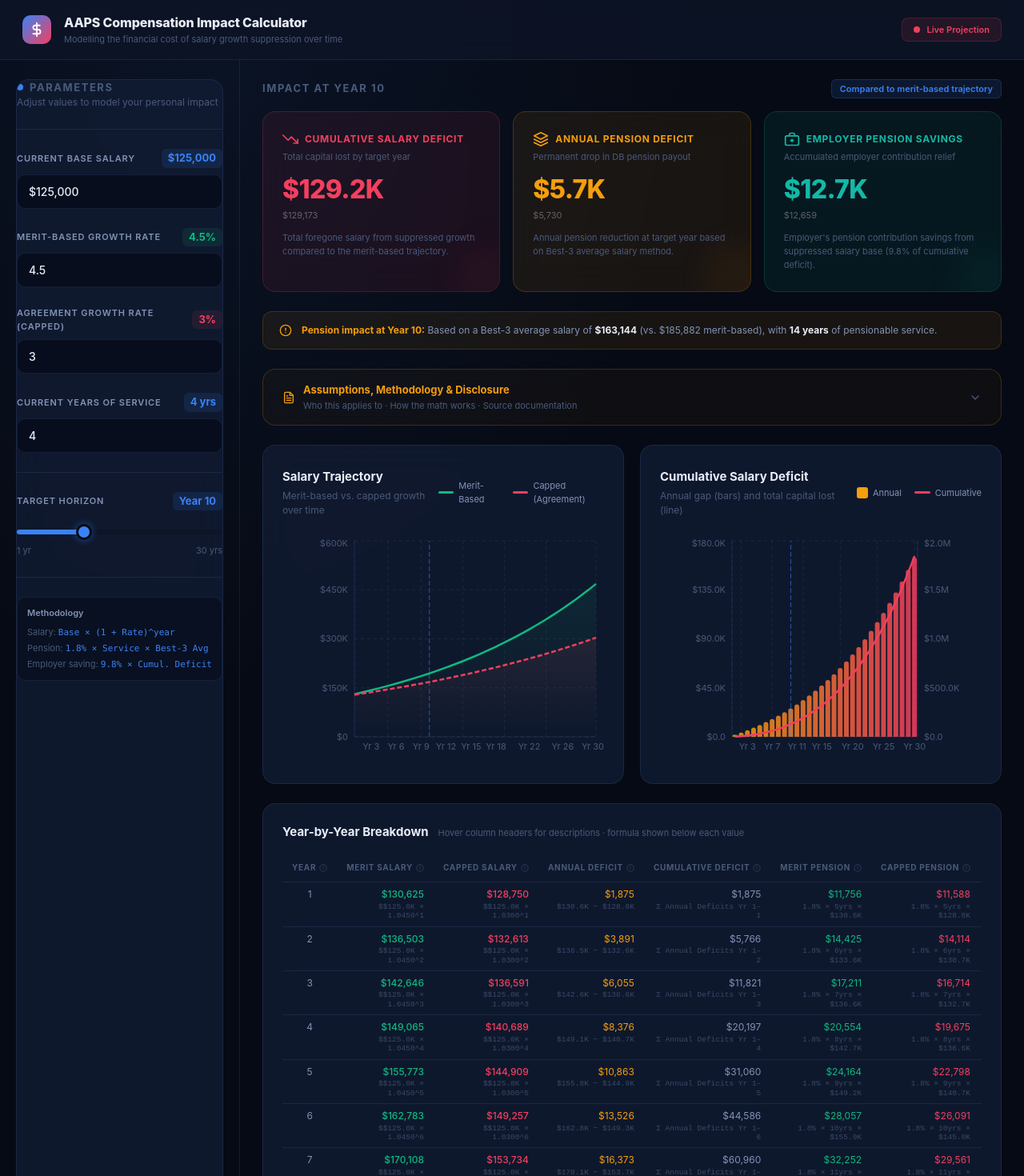
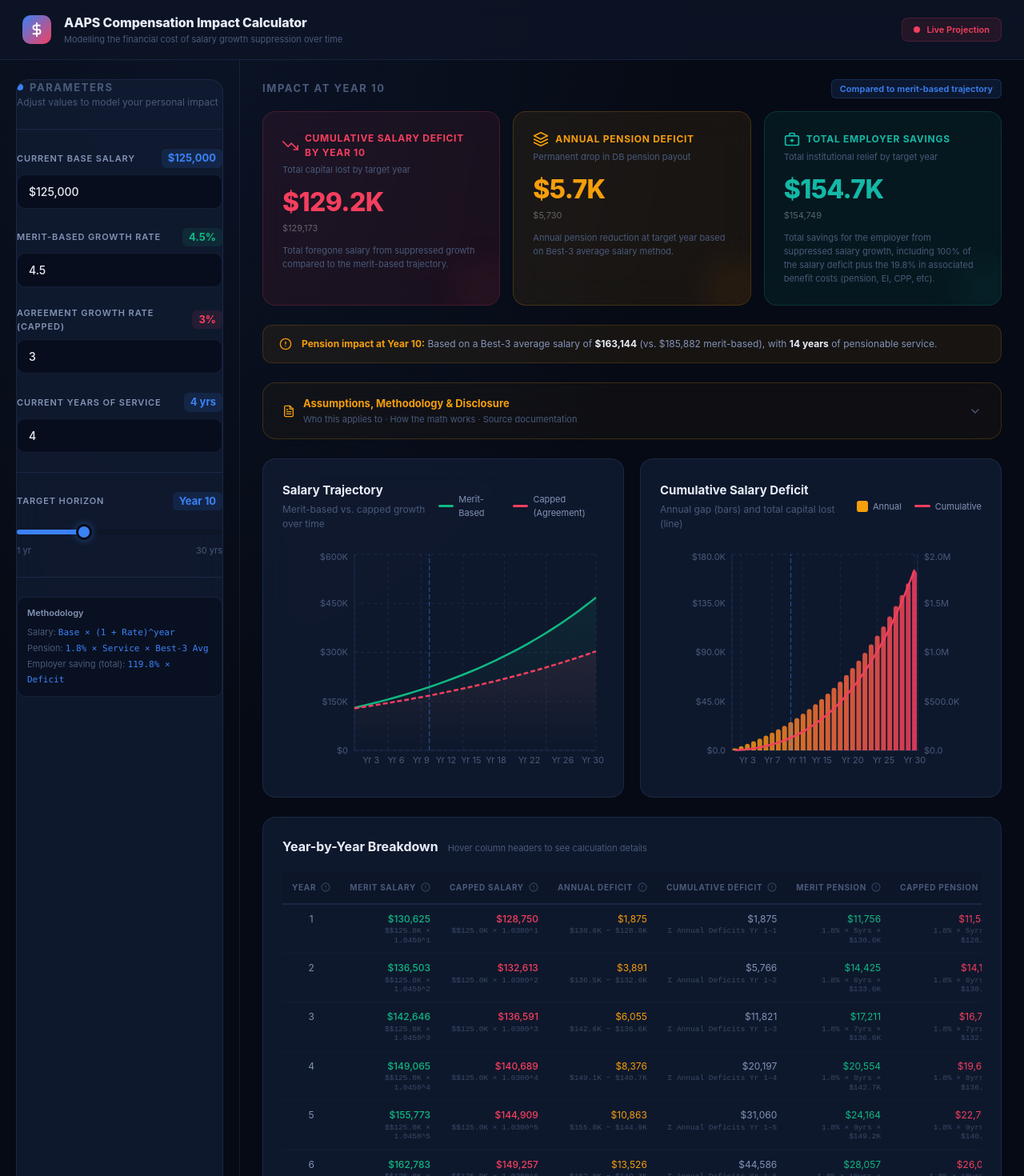
Before and after one commit to justin0022/aaps-tentative-agreement-cost, a React (Vite) app: page / in a window 1280 px wide. Shown: the top 1470 px of the page at 80% size. Built offline with nearby package versions, Linux system fonts and the light colour scheme.

Commit message:
feat: update employer savings calculation to include full benefit load and distinguish between annual and cumulative totals.

```diff
--- a/src/components/AssumptionsDisclosure.jsx
+++ b/src/components/AssumptionsDisclosure.jsx
@@ -219,8 +219,13 @@
                 accent="#f43f5e"
               />
               <FormulaRow
-                label="Employer pension savings"
-                formula="9.8% × Cumulative Salary Deficit"
+                label="Employer benefit load"
+                formula="19.8% (9.8% Pension + ~10% Benefits)"
+                accent="var(--accent-teal)"
+              />
+              <FormulaRow
+                label="Total employer savings"
+                formula="119.8% × Cumulative Salary Deficit"
                 accent="var(--accent-teal)"
               />
 
@@ -230,8 +235,8 @@
               </p>
 
               <p style={{ marginTop: 10 }}>
-                <strong style={{ color: 'var(--text-primary)' }}>Employer Savings Rate:</strong>{' '}
-                The 9.8% rate represents the employer's pension contribution rate applied to the suppressed salary base, quantifying the institutional savings that result directly from capped merit increases.
+                <strong style={{ color: 'var(--text-primary)' }}>Total Employer Savings:</strong>{' '}
+                This represents the total institutional relief gained by the employer. It includes 100% of the salary deficit (money they would have paid you) <strong>plus</strong> the 19.8% in associated payroll costs (9.8% pension + ~10% other benefits) that they also avoided paying.
               </p>
             </Section>
 
--- a/src/components/InputPanel.jsx
+++ b/src/components/InputPanel.jsx
@@ -174,7 +174,7 @@
         <p style={{ fontWeight: 600, color: 'var(--text-secondary)', marginBottom: 6 }}>Methodology</p>
         <p>Salary: <code style={{ color: 'var(--accent-blue)' }}>Base × (1 + Rate)^year</code></p>
         <p>Pension: <code style={{ color: 'var(--accent-blue)' }}>1.8% × Service × Best‑3 Avg</code></p>
-        <p>Employer saving: <code style={{ color: 'var(--accent-blue)' }}>9.8% × Cumul. Deficit</code></p>
+        <p>Employer saving (total): <code style={{ color: 'var(--accent-blue)' }}>119.8% × Deficit</code></p>
       </div>
     </aside>
   );
--- a/src/components/ProjectionTable.jsx
+++ b/src/components/ProjectionTable.jsx
@@ -118,10 +118,10 @@
     key: 'employerSavings',
     label: 'Employer Savings',
     align: 'right',
-    tooltip: 'Cumulative amount the employer has saved on pension\ncontributions by suppressing salary growth.\n9.8% is the employer\'s pension contribution rate.\n\nFormula: 9.8% × Cumulative Salary Deficit',
+    tooltip: 'Total institutional savings in this specific year\nfrom suppressed salary growth. This includes the\nsalary itself (the deficit) + the 19.8% benefit load.\n\nFormula: 119.8% × Annual Deficit',
     value: (row) => row.employerSavings,
     formulaStr: (row) =>
-      `9.8% × ${fmtCompact(row.cumulativeSalaryDeficit)}`,
+      `119.8% × ${fmtCompact(row.annualDeficit)}`,
     color: () => '#14b8a6',
     fontWeight: () => 400,
   },
@@ -133,25 +133,27 @@
   return (
     <th
       style={{
-        padding: '10px 12px',
+        padding: '12px',
         textAlign: col.align,
         fontSize: 10,
         fontWeight: 700,
         letterSpacing: '0.07em',
         color: 'var(--text-muted)',
         textTransform: 'uppercase',
-        borderBottom: '1px solid var(--border)',
+        borderBottom: '2px solid var(--border)',
         whiteSpace: 'nowrap',
         position: 'relative',
         userSelect: 'none',
+        background: 'rgba(13,21,38,0.4)', // Slight header highlight
       }}
     >
       <span
+        title={col.tooltip} // Native fallback for maximum reliability
         data-col-tooltip={col.tooltip}
         style={{
           display: 'inline-flex',
           alignItems: 'center',
-          gap: 4,
+          gap: 6,
           cursor: 'help',
         }}
         className="col-tooltip-trigger"
@@ -159,15 +161,15 @@
         {col.label}
         {col.tooltip && (
           <svg
-            width="10"
-            height="10"
+            width="12"
+            height="12"
             viewBox="0 0 24 24"
             fill="none"
             stroke="currentColor"
             strokeWidth="2.5"
             strokeLinecap="round"
             strokeLinejoin="round"
-            style={{ opacity: 0.5, flexShrink: 0 }}
+            style={{ opacity: 0.6, flexShrink: 0 }}
           >
             <circle cx="12" cy="12" r="10" />
             <line x1="12" y1="8" x2="12" y2="12" />
@@ -193,11 +195,12 @@
   return (
     <td
       style={{
-        padding: '7px 12px',
+        padding: '10px 12px',
         textAlign: col.align,
         color,
         fontWeight: fw,
         verticalAlign: 'top',
+        borderBottom: '1px solid rgba(99,130,200,0.05)',
       }}
     >
       <div style={{ lineHeight: 1.3 }}>{displayText}</div>
@@ -221,17 +224,21 @@
 
 export default function ProjectionTable({ projections, inputs }) {
   return (
-    <div className="glass fade-up" style={{ padding: '24px', overflow: 'hidden' }}>
-      <div style={{ display: 'flex', alignItems: 'baseline', gap: 12, marginBottom: 16 }}>
-        <h3 style={{ fontSize: 15, fontWeight: 700, color: 'var(--text-primary)' }}>
+    <div className="glass fade-up" style={{ padding: '24px' }}> {/* Removed overflow: hidden here */}
+      <div style={{ display: 'flex', alignItems: 'baseline', gap: 12, marginBottom: 20 }}>
+        <h3 style={{ fontSize: 16, fontWeight: 700, color: 'var(--text-primary)' }}>
           Year-by-Year Breakdown
         </h3>
         <span style={{ fontSize: 11, color: 'var(--text-muted)' }}>
-          Hover column headers for descriptions · formula shown below each value
+          Hover column headers to see calculation details
         </span>
       </div>
 
-      <div style={{ overflowX: 'auto', position: 'relative' }}>
+      <div style={{
+        overflowX: 'auto',
+        paddingTop: '40px', // Extra buffer for top-positioned tooltips
+        marginTop: '-40px'  // Offset the buffer
+      }}>
         <table style={{ width: '100%', borderCollapse: 'collapse', fontSize: 12 }}>
           <thead>
             <tr>
@@ -247,8 +254,7 @@
                 <tr
                   key={row.year}
                   style={{
-                    background: isHorizon ? 'rgba(59,130,246,0.07)' : 'transparent',
-                    borderBottom: '1px solid var(--border)',
+                    background: isHorizon ? 'rgba(59,130,246,0.1)' : 'transparent',
                     transition: 'background 0.15s',
                   }}
                 >
--- a/src/components/SummaryCards.jsx
+++ b/src/components/SummaryCards.jsx
@@ -54,9 +54,9 @@
   },
   {
     id: 'employer-savings',
-    key: 'employerSavings',
-    label: 'Employer Pension Savings',
-    sublabel: 'Accumulated employer contribution relief',
+    key: 'cumulativeEmployerSavings',
+    label: 'Total Employer Savings',
+    sublabel: 'Total institutional relief by target year',
     accentColor: '#14b8a6',
     accentBg: 'rgba(20,184,166,0.08)',
     accentBorder: 'rgba(20,184,166,0.2)',
@@ -68,7 +68,7 @@
         <line x1="10" y1="14" x2="14" y2="14"/>
       </svg>
     ),
-    description: 'Employer\'s pension contribution savings from suppressed salary base (9.8% of cumulative deficit).',
+    description: 'Total savings for the employer from suppressed salary growth, including 100% of the salary deficit plus the 19.8% in associated benefit costs (pension, EI, CPP, etc).',
   },
 ];
 
@@ -95,6 +95,10 @@
       <div style={{ display: 'grid', gridTemplateColumns: 'repeat(auto-fit, minmax(240px, 1fr))', gap: 16 }}>
         {CARDS.map((card) => {
           const value = dataAtHorizon[card.key] ?? 0;
+          const displayLabel = card.id === 'cumulative-deficit'
+            ? `${card.label} by Year ${horizon}`
+            : card.label;
+
           return (
             <article
               key={card.id}
@@ -114,7 +118,7 @@
                   <div style={{ display: 'flex', alignItems: 'center', gap: 8, marginBottom: 4 }}>
                     <span style={{ color: card.accentColor }}>{card.icon}</span>
                     <p style={{ fontSize: 12, fontWeight: 700, color: card.accentColor, letterSpacing: '0.06em', textTransform: 'uppercase' }}>
-                      {card.label}
+                      {displayLabel}
                     </p>
                   </div>
                   <p style={{ fontSize: 11, color: 'var(--text-muted)' }}>{card.sublabel}</p>
--- a/src/utils/calculateProjections.js
+++ b/src/utils/calculateProjections.js
@@ -25,8 +25,8 @@
 
   // DB pension accrual rate
   const ACCRUAL_RATE = 0.018; // 1.8%
-  // Employer contribution rate applied to CUMULATIVE salary deficit
-  const EMPLOYER_RATE = 0.098; // 9.8%
+  // Total employer savings rate (Pension 9.8% + other benefit savings)
+  const EMPLOYER_RATE = 0.198; // 19.8%
   // Best-N year window
   const BEST_N = 3;
 
@@ -80,8 +80,9 @@
     const newPension = ACCRUAL_RATE * totalService * newBest3Avg;
     const pensionDeficit = oldPension - newPension;
 
-    // Employer pension contribution savings on the cumulative salary suppression
-    cumulativeEmployerSavings += EMPLOYER_RATE * annualDeficit;
+    // Total employer savings = salary they didn't pay (deficit) + benefits they didn't pay on that salary
+    const annualEmployerSavings = annualDeficit * (1 + EMPLOYER_RATE);
+    cumulativeEmployerSavings += annualEmployerSavings;
 
     projections.push({
       year,
@@ -95,7 +96,8 @@
       oldPension,
       newPension,
       pensionDeficit,
-      employerSavings: cumulativeEmployerSavings,
+      employerSavings: annualEmployerSavings,
+      cumulativeEmployerSavings,
     });
   }
 
```
Also changed, not shown: 1 other file (tests, documents, lock files or other folders).
